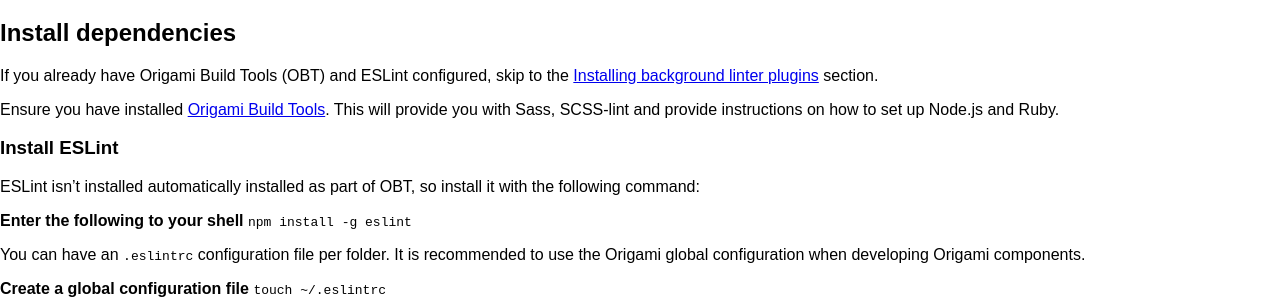
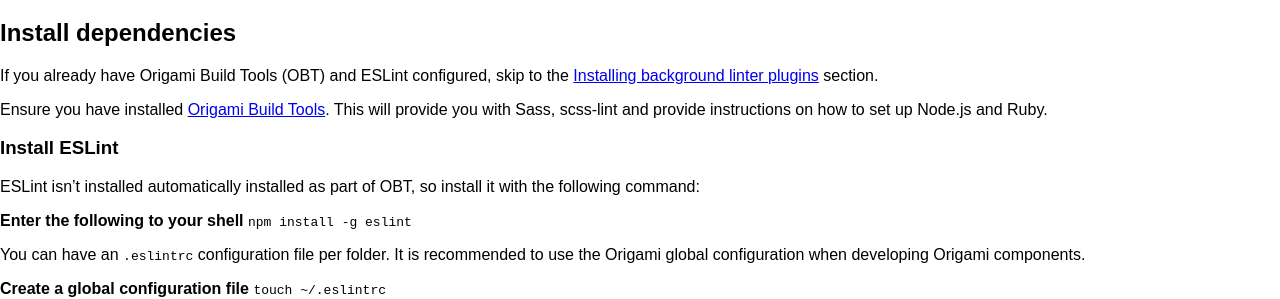
Before and after one commit to Financial-Times/ft-origami, a Jekyll site: the page built from docs/developer-guide/background-linters.md, in a window 1280 px wide. Shown: the part 525-824 px from the top of the page. Built offline with Jekyll 4.4.1, drawn with Linux system fonts in a browser that asks for light colours; nearby versions of some CDN libraries; comment, search, counter and statistics services are not loaded; a style sheet for code colours, icons or effects is not loaded.

```diff
--- a/docs/developer-guide/background-linters.md
+++ b/docs/developer-guide/background-linters.md
@@ -13,7 +13,7 @@ ESLint *must* be used when developing Origami components. It's useful to have li
 
 If you already have Origami Build Tools (OBT) and ESLint configured, skip to the [Installing background linter plugins](#Installing-background-linter-plugins) section.
 
-Ensure you have installed [Origami Build Tools](https://www.npmjs.com/package/origami-build-tools). This will provide you with Sass, SCSS-lint and provide instructions on how to set up Node.js and Ruby.
+Ensure you have installed [Origami Build Tools](https://www.npmjs.com/package/origami-build-tools). This will provide you with Sass, scss-lint and provide instructions on how to set up Node.js and Ruby.
 
 ### Install ESLint
 
@@ -71,6 +71,7 @@ You can have an `.eslintrc` configuration file per folder. It is recommended to
 ## Installing background linter plugins
 
 ### SublimeLinter
+
 1. [Install the sublime text package manager](https://packagecontrol.io/installation), for more information on the package manager and how to use it, visit the [Package Control Usage page](https://packagecontrol.io/docs/usage).
 2. Install package  `SublimeLinter`
 3. Install package `SublimeLinter-eslint`
@@ -78,8 +79,8 @@ You can have an `.eslintrc` configuration file per folder. It is recommended to
 
 ### JetBrains
 
- 1. Go to preferences and select plugins in the navigation
- 2. Click the 'Browse repositories...' button and search for 'ESLint'
- 3. Install the plugin
- 4. Restart your IDE
- 5. Enable the ESLint plugin in preferences > JavaScript > Code Quality Tools > ESLint
+1. Go to preferences and select plugins in the navigation
+2. Click the 'Browse repositories...' button and search for 'ESLint'
+3. Install the plugin
+4. Restart your IDE
+5. Enable the ESLint plugin in preferences > JavaScript > Code Quality Tools > ESLint
```
